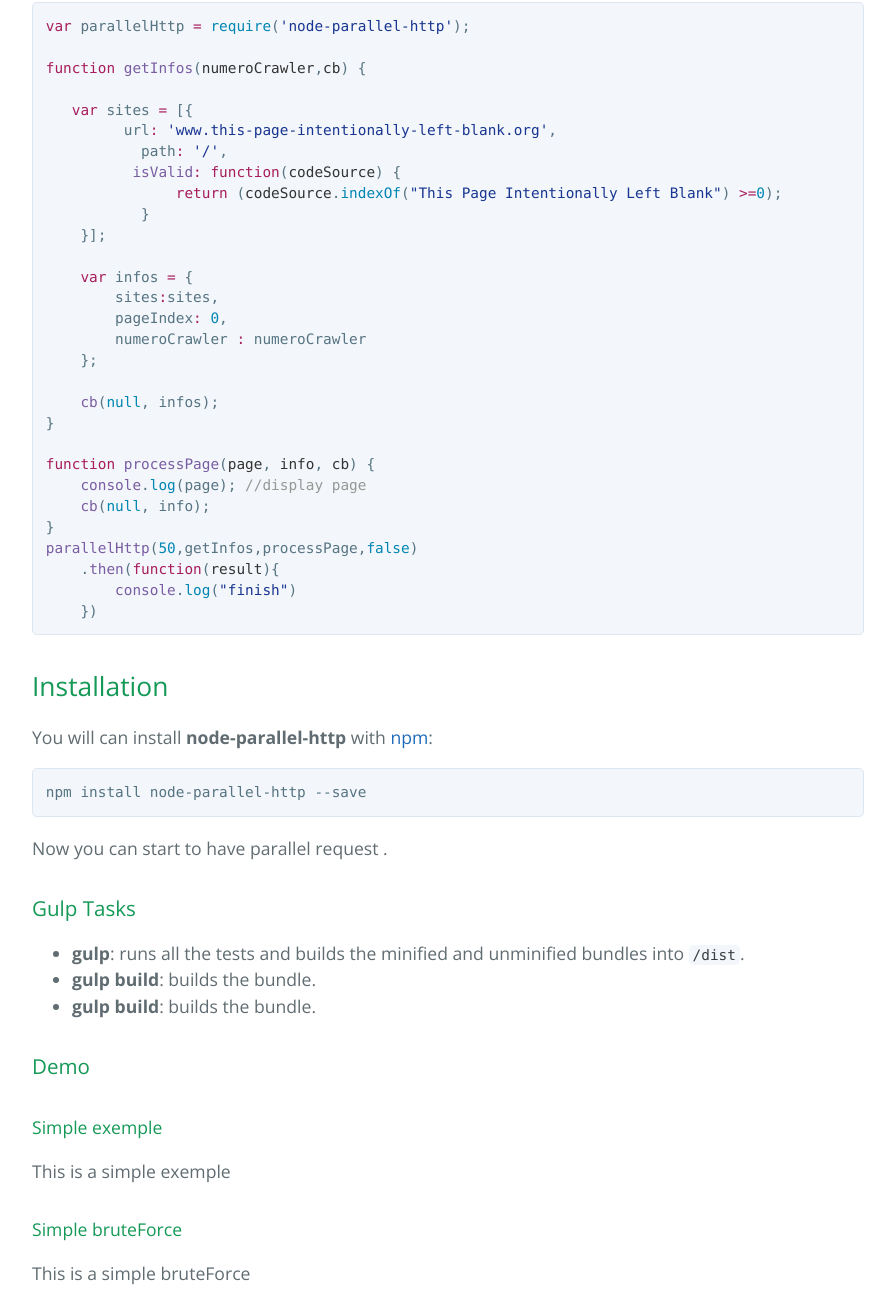
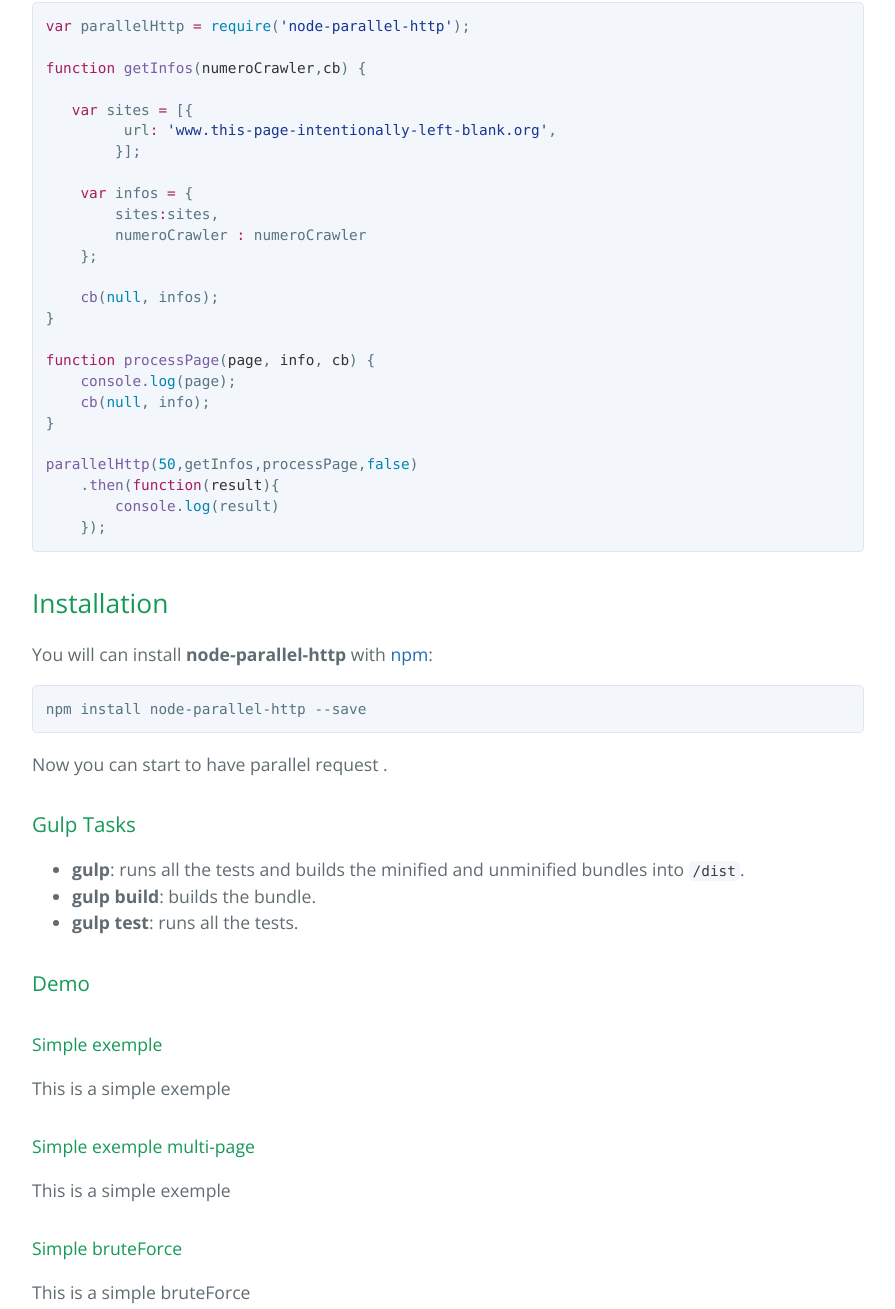
Before and after one commit to jochemstoel/node-parallel-http, a plain HTML site: page index.html in a window 1280 px wide. Shown: the part 1771-3080 px from the top of the page, without its empty margins (192-1087 px from the left). Drawn offline with nearby package versions, Linux system fonts and the light colour scheme.

```diff
--- a/index.html
+++ b/index.html
@@ -20,7 +20,7 @@
 
     <section class="main-content">
       <h1>
-<a id="node-parallel-http-" class="anchor" href="#node-parallel-http-" aria-hidden="true"><span aria-hidden="true" class="octicon octicon-link"></span></a>Node-Parallel-HTTP <a href="https://github.com/lucasBertola/node-parallel-http"><img src="https://api.travis-ci.org/lucasBertola/node-parallel-http.svg?branch=master" alt="Build Status"></a>
+<a id="node-parallel-http-" class="anchor" href="#node-parallel-http-" aria-hidden="true"><span aria-hidden="true" class="octicon octicon-link"></span></a>Node-Parallel-HTTP <a href="https://travis-ci.org/lucasBertola/node-parallel-http"><img src="https://api.travis-ci.org/lucasBertola/node-parallel-http.svg?branch=master" alt="Build Status"></a>
 </h1>
 
 <p>Node-Parallel-HTTP is a JavaScript lib for make  <strong>lot of different request simultaneously</strong>. It can use HTTP, HTTPS. It works with socks5 proxy for, example, use <strong>TOR NETWORK</strong>.  You can use it for retrieving lots of data on the internet. Or for realizes some <strong>bruteforce</strong>.</p>
@@ -46,15 +46,10 @@
 
    <span class="pl-k">var</span> sites <span class="pl-k">=</span> [{
          url<span class="pl-k">:</span> <span class="pl-s"><span class="pl-pds">'</span>www.this-page-intentionally-left-blank.org<span class="pl-pds">'</span></span>,
-           path<span class="pl-k">:</span> <span class="pl-s"><span class="pl-pds">'</span>/<span class="pl-pds">'</span></span>,
-          <span class="pl-en">isValid</span><span class="pl-k">:</span> <span class="pl-k">function</span>(<span class="pl-smi">codeSource</span>) {
-               <span class="pl-k">return</span> (<span class="pl-smi">codeSource</span>.<span class="pl-c1">indexOf</span>(<span class="pl-s"><span class="pl-pds">"</span>This Page Intentionally Left Blank<span class="pl-pds">"</span></span>) <span class="pl-k">&gt;=</span><span class="pl-c1">0</span>);
-           }
-    }];
+        }];
 
     <span class="pl-k">var</span> infos <span class="pl-k">=</span> {
         sites<span class="pl-k">:</span>sites,
-        pageIndex<span class="pl-k">:</span> <span class="pl-c1">0</span>,
         numeroCrawler <span class="pl-k">:</span> numeroCrawler
     };
 
@@ -62,13 +57,14 @@
 }
 
 <span class="pl-k">function</span> <span class="pl-en">processPage</span>(<span class="pl-smi">page</span>, <span class="pl-smi">info</span>, <span class="pl-smi">cb</span>) {
-    <span class="pl-en">console</span>.<span class="pl-c1">log</span>(page); <span class="pl-c">//display page</span>
+    <span class="pl-en">console</span>.<span class="pl-c1">log</span>(page);
     <span class="pl-en">cb</span>(<span class="pl-c1">null</span>, info);
 }
+
 <span class="pl-en">parallelHttp</span>(<span class="pl-c1">50</span>,getInfos,processPage,<span class="pl-c1">false</span>)
     .<span class="pl-en">then</span>(<span class="pl-k">function</span>(<span class="pl-smi">result</span>){
-        <span class="pl-en">console</span>.<span class="pl-c1">log</span>(<span class="pl-s"><span class="pl-pds">"</span>finish<span class="pl-pds">"</span></span>)
-    })</pre></div>
+        <span class="pl-en">console</span>.<span class="pl-c1">log</span>(result)
+    });</pre></div>
 
 <h2>
 <a id="installation" class="anchor" href="#installation" aria-hidden="true"><span aria-hidden="true" class="octicon octicon-link"></span></a>Installation</h2>
@@ -88,7 +84,7 @@
 <li>
 <strong>gulp build</strong>:  builds the bundle.</li>
 <li>
-<strong>gulp build</strong>:  builds the bundle.</li>
+<strong>gulp test</strong>:   runs all the tests.</li>
 </ul>
 
 <h3>
@@ -96,6 +92,11 @@
 
 <h4>
 <a id="simple-exemple" class="anchor" href="#simple-exemple" aria-hidden="true"><span aria-hidden="true" class="octicon octicon-link"></span></a>Simple exemple</h4>
+
+<p>This is a simple exemple</p>
+
+<h4>
+<a id="simple-exemple-multi-page" class="anchor" href="#simple-exemple-multi-page" aria-hidden="true"><span aria-hidden="true" class="octicon octicon-link"></span></a>Simple exemple multi-page</h4>
 
 <p>This is a simple exemple</p>
 
```
Also changed, not shown: params.json (+1 -1 lines).
